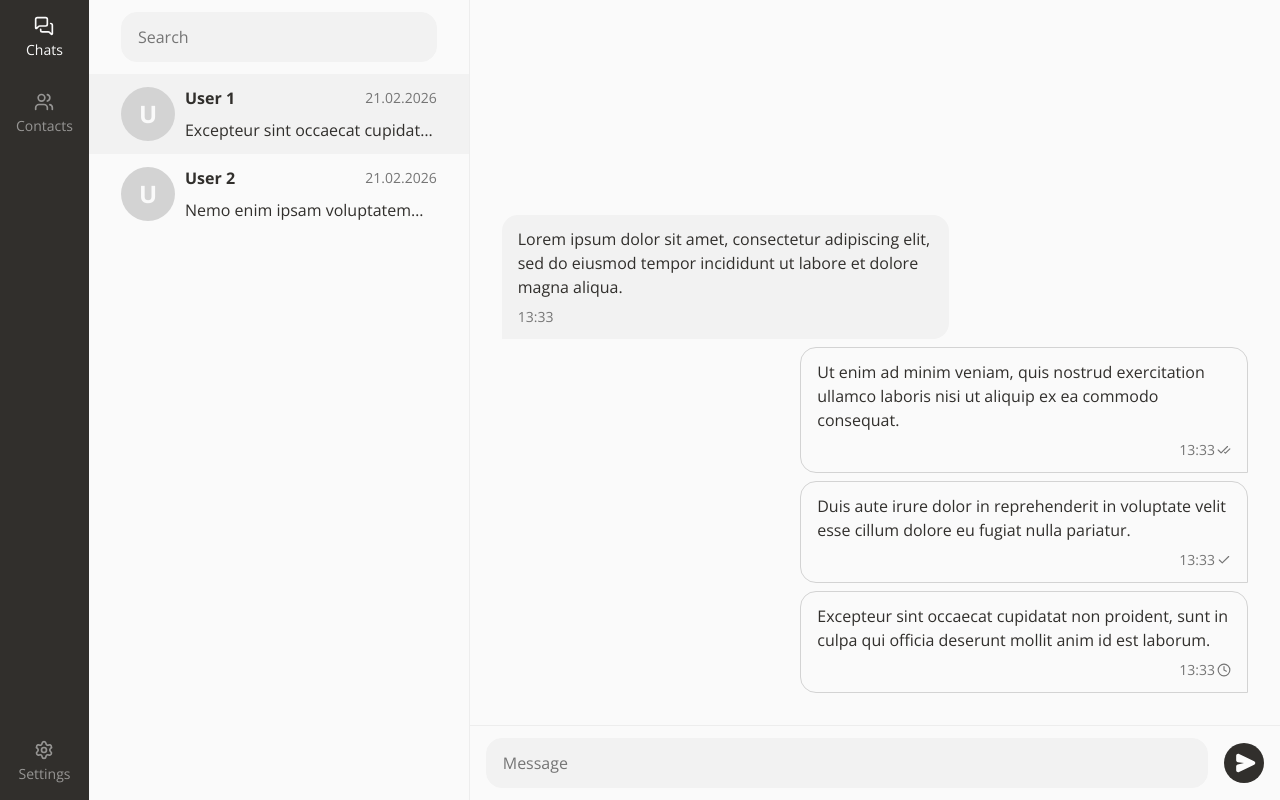
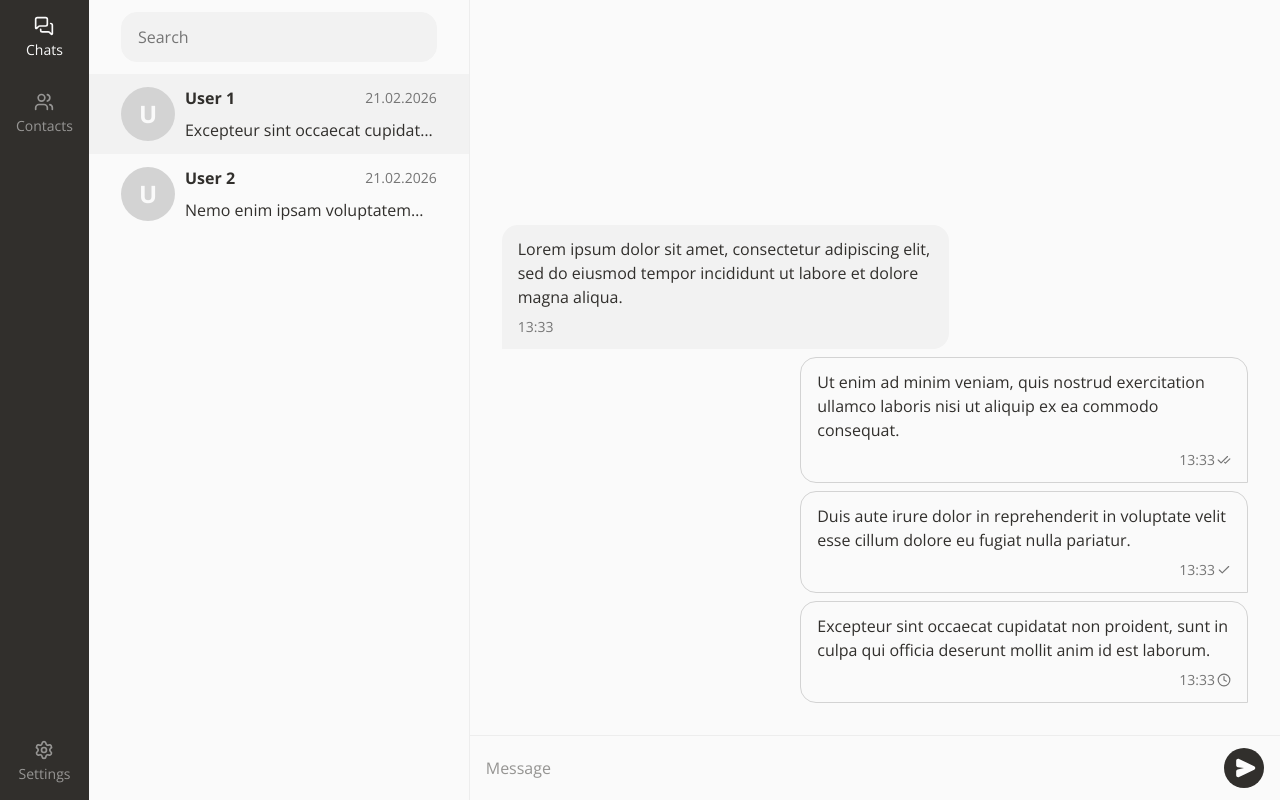
Before and after one commit to asxnah/chat, a Next.js app: page /chats in a window 1280 px wide. Built offline with nearby package versions, Linux system fonts and the light colour scheme.

Commit message:
refactor(Input): non-required props extended with rest, native onChange depricated - using onvaluechange which passes value instead of the event

```diff
--- a/app/(auth)/email-confirmation/page.tsx
+++ b/app/(auth)/email-confirmation/page.tsx
@@ -92,13 +92,13 @@ const emailConfirmation = () => {
           {code.map((c, index) => (
             <Input
               key={index}
-              className="w-11.5 h-11.5 text-center"
+              classExtension="w-11.5 h-11.5 text-center"
               id={`code-${index}`}
               placeholder="_"
               autoComplete="email"
               maxLength={1}
               value={c}
-              onChange={(value) => handleChange(value, index)}
+              onValueChange={(value) => handleChange(value, index)}
               onKeyDown={(e) => handleBackspace(e, index)}
             />
           ))}
--- a/app/(auth)/login/page.tsx
+++ b/app/(auth)/login/page.tsx
@@ -62,7 +62,7 @@ const LoginPage = () => {
             type="email"
             autoComplete="email"
             value={formData.email}
-            onChange={(value) => handleFormChange("email", value)}
+            onValueChange={(value) => handleFormChange("email", value)}
           />
 
           {/* Поле пароля */}
@@ -72,7 +72,7 @@ const LoginPage = () => {
             type="current-password"
             autoComplete="current-password"
             value={formData.password}
-            onChange={(value) => handleFormChange("password", value)}
+            onValueChange={(value) => handleFormChange("password", value)}
           />
         </div>
 
--- a/app/(auth)/signup/page.tsx
+++ b/app/(auth)/signup/page.tsx
@@ -66,7 +66,7 @@ const SignupPage = () => {
             id="Name"
             placeholder="Name"
             value={formData.name}
-            onChange={(value) => handleFormChange("name", value)}
+            onValueChange={(value) => handleFormChange("name", value)}
           />
 
           {/* Поле для email: тип email + автозаполнение */}
@@ -76,7 +76,7 @@ const SignupPage = () => {
             type="email"
             autoComplete="email"
             value={formData.email}
-            onChange={(value) => handleFormChange("email", value)}
+            onValueChange={(value) => handleFormChange("email", value)}
           />
 
           {/* Поле для пароля: тип new-password для подсказок автозаполнения */}
@@ -86,7 +86,7 @@ const SignupPage = () => {
             type="new-password"
             autoComplete="new-password"
             value={formData.password}
-            onChange={(value) => handleFormChange("password", value)}
+            onValueChange={(value) => handleFormChange("password", value)}
           />
         </div>
 
--- a/app/chats/page.tsx
+++ b/app/chats/page.tsx
@@ -176,11 +176,11 @@ const ChatsPage = () => {
         <div className="h-full flex flex-col">
           {/* Поле поиска */}
           <Input
-            className="mx-8 my-3"
+            classExtension="mx-8 my-3"
             id="search"
             placeholder="Search"
             value={query}
-            onChange={setQuery}
+            onValueChange={setQuery}
           />
 
           {loading &&
@@ -238,7 +238,7 @@ const ChatsPage = () => {
             id="message"
             placeholder="Message"
             value={message}
-            onChange={setMessage}
+            onValueChange={setMessage}
             onKeyDown={handleSendOnEnter}
           />
           <button onClick={sendMessage} disabled={message.trim().length === 0}>
--- a/src/shared/ui/Form/Form.tsx
+++ b/src/shared/ui/Form/Form.tsx
@@ -32,7 +32,7 @@ export const Form = ({ buttonText, onSubmit }: FormProps) => {
           name="name"
           placeholder="Name"
           value={userData.name}
-          onChange={(value) => setUserData({ ...userData, name: value })}
+          onValueChange={(value) => setUserData({ ...userData, name: value })}
         />
 
         {/* Поле для ввода email */}
@@ -42,7 +42,7 @@ export const Form = ({ buttonText, onSubmit }: FormProps) => {
           type="email"
           placeholder="email@example.com"
           value={userData.email}
-          onChange={(value) => setUserData({ ...userData, email: value })}
+          onValueChange={(value) => setUserData({ ...userData, email: value })}
         />
       </div>
 
--- a/src/shared/ui/Input/Input.tsx
+++ b/src/shared/ui/Input/Input.tsx
@@ -1,43 +1,31 @@
-import { KeyboardEvent } from "react";
-import type { ChangeEvent } from "react";
+import type { ChangeEvent, InputHTMLAttributes } from "react";
 
-interface InputProps {
+interface InputProps extends Omit<
+  InputHTMLAttributes<HTMLInputElement>,
+  "onChange"
+> {
   // Уникальный идентификатор input
   id: string;
   // Имя input, по умолчанию совпадает с id
   name?: string;
-  // Тип input (text, email, password и др.)
-  type?: "text" | "email" | "new-password" | "current-password";
   // Placeholder для поля
   placeholder: string;
-  // Минимальная длина значения
-  minLength?: number;
-  // Максимальная длина значения
-  maxLength?: number;
-  // Атрибут автозаполнения
-  autoComplete?: "email" | "new-password" | "current-password" | "off";
   // Значение поля (управляемый компонент)
   value: string;
   // Callback при изменении значения input
-  onChange: (value: string) => void;
-  // Обработчик нажатий клавиш
-  onKeyDown?: (e: KeyboardEvent<HTMLInputElement>) => void;
-  // Дополнительные классы для стилизации
-  className?: string;
+  onValueChange: (value: string) => void;
+  // Дополнительные классы
+  classExtension?: string;
 }
 
 export const Input = ({
   id,
   name = id,
-  type = "text",
   placeholder = "",
-  minLength = 1,
-  maxLength = 255,
-  autoComplete = "off",
   value,
-  onChange,
-  onKeyDown,
-  className = "",
+  onValueChange,
+  classExtension = "",
+  ...rest
 }: InputProps) => {
   return (
     <>
@@ -46,19 +34,15 @@ export const Input = ({
 
       {/* Управляемый input */}
       <input
-        className={`px-4 py-3 border-1 border-fill rounded-2xl bg-fill caret-darkgrey text-black text-base transition-colors duration-200 focus-visible:outline-none focus-visible:border-lightgrey placeholder:text-darkgrey placeholder:text-base ${className}`}
+        className={`px-4 py-3 border-1 border-fill rounded-2xl bg-fill caret-darkgrey text-black text-base transition-colors duration-200 focus-visible:outline-none focus-visible:border-lightgrey placeholder:text-darkgrey placeholder:text-base ${classExtension}`}
         id={id}
         name={name}
-        type={type}
         value={value}
         placeholder={placeholder}
-        minLength={minLength}
-        maxLength={maxLength}
-        autoComplete={autoComplete}
         onChange={(e: ChangeEvent<HTMLInputElement>) =>
-          onChange(e.target.value)
+          onValueChange(e.target.value)
         }
-        onKeyDown={onKeyDown}
+        {...rest}
         required
       />
     </>
```
